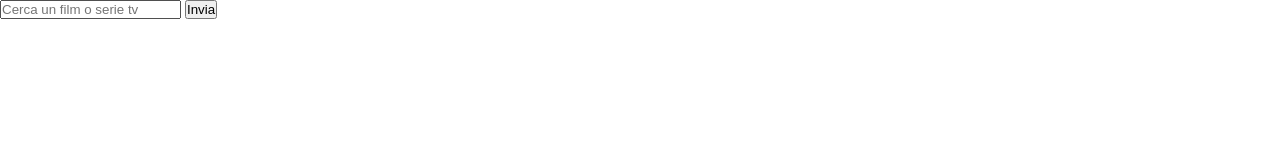
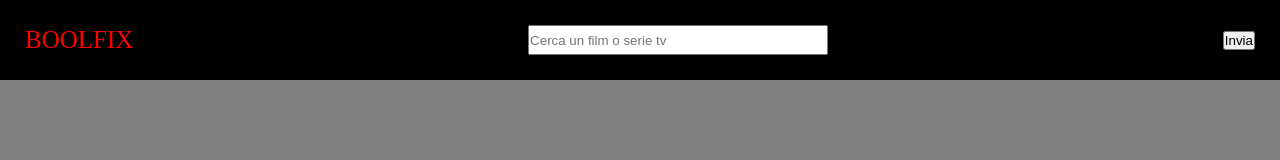
Before and after one commit to lindam-code/ajax-ex-boolflix, a plain HTML site: page index.html in a window 1280 px wide. Drawn offline with nearby package versions, Linux system fonts and the light colour scheme.

Commit message:
Layout statico.

```diff
--- a/css/style.css
+++ b/css/style.css
@@ -3,6 +3,32 @@
   padding: 0;
   box-sizing: border-box;
 }
+.main-wrapper {
+  width: 100%;
+  height: 100vh;
+}
+header {
+  width: 100%;
+  height: 80px;
+  background-color: black;
+  display: flex;
+  justify-content: space-between;
+  align-items: center;
+  padding: 0 25px;
+}
+header .logo {
+  color: red;
+  font-size: 25px;
+}
+header #search-movie {
+  width: 300px;
+  height: 30px;
+}
+#movie-container {
+  width: 100%;
+  height: calc(100% - 80px);
+  background-color: grey;
+}
 .flag {
   width: 20px;
   border: 1px solid black;
--- a/index.html
+++ b/index.html
@@ -12,6 +12,9 @@
   <body>
     <div class="main-wrapper">
       <header>
+        <div class="logo">
+          BOOLFIX
+        </div>
         <input type="text" id="search-movie" placeholder="Cerca un film o serie tv">
         <button id="search-submit">Invia</button>
       </header>
```
